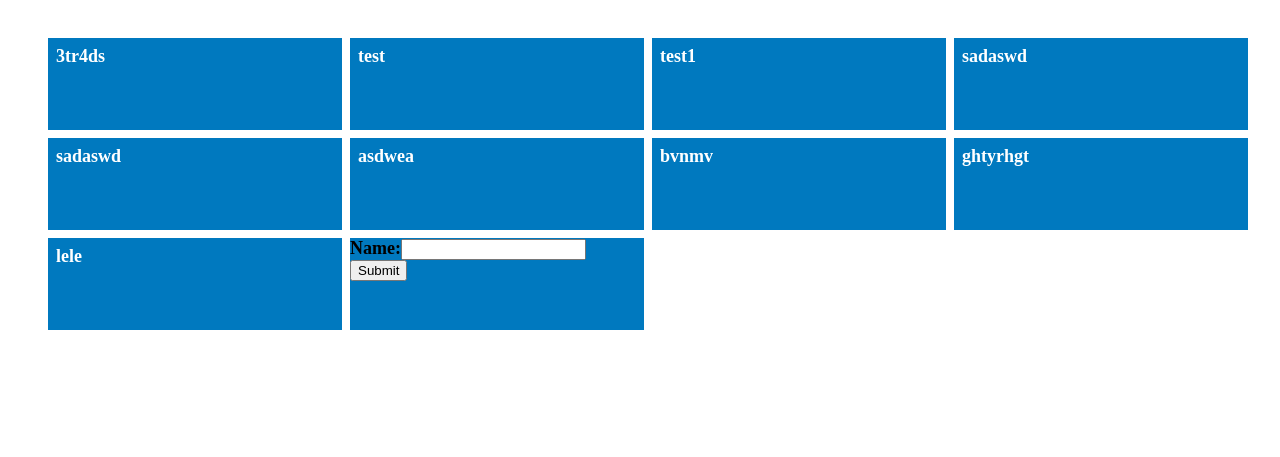
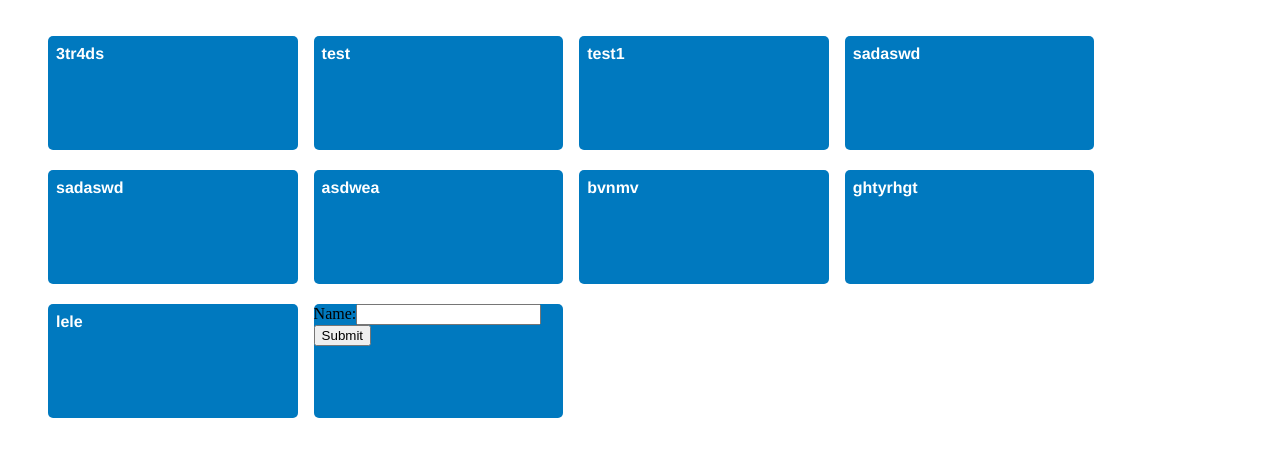
Before and after one commit to SavaStevanovic/MessageBoard, a Django app: page /messages/ in a window 1280 px wide. Shown: the top 457 px of the page. Run offline with Django 3.2, Linux system fonts and the light colour scheme; data comes from the database, SQL or seed files in the repository.

Commit message:
Modified css

```diff
--- a/MessageBoard/MessageBoard/board_messages/static/board_messages/css/style.css
+++ b/MessageBoard/MessageBoard/board_messages/static/board_messages/css/style.css
@@ -2,7 +2,6 @@
 display: flex;
 flex-wrap: wrap;
 padding: 20px 1pc 0;
-max-width: 1250px;
 margin: 0 auto;
 width: auto;
 -webkit-margin-before: 1em;
@@ -10,9 +9,6 @@ width: auto;
 -webkit-margin-start: 0px;
 -webkit-margin-end: 0px;
 -webkit-padding-start: 40px;
-font-weight: 700;
-font: sans-serif;
-font-size: 18;
 line-height: 20px;
 }
 
@@ -20,18 +16,29 @@ line-height: 20px;
 {
 list-style-type: none;
 float: left;
-width:25%;
+width:20%;
+padding: 0px 8px 8px 0px;
+margin: 0px 16px 20px 0px;
+position: relative;
+-moz-border-radius-topright: 5px;
+-moz-border-radius-bottomright: 5px;
+-moz-border-radius-topleft: 5px;
+-moz-border-radius-bottomleft: 5px;
+border-top-right-radius: 5px;
+border-bottom-right-radius: 5px;
+border-top-left-radius: 5px;
+border-bottom-left-radius: 5px;
 background-color: rgb(0, 121, 191);
-background-clip:content-box;
-box-sizing: border-box;
-padding: 0 8px 8px 0;
-position: relative;
-height:100px;
+
 }
-
 a
 {
+font-weight:700;
+font-size:16px;
+font-family: "Helvetica Neue",Arial,Helvetica,sans-serif;
 display: inline-block;
+width:100%;
+height:90px;
 background-size: cover;
 background-position: center center;
 color: #fff;
@@ -41,3 +48,21 @@ padding: 3px 3px 3px 3px;
 position: relative;
 text-decoration: none;
 }
+
+a
+{
+font-weight:700;
+font-size:16px;
+font-family: "Helvetica Neue",Arial,Helvetica,sans-serif;
+display: inline-block;
+width:100%;
+height:90px;
+background-size: cover;
+background-position: center center;
+color: #fff;
+line-height: 20px;
+margin: 5px 5px 5px 5px;
+padding: 3px 3px 3px 3px;
+position: relative;
+text-decoration: none;
+}
```
